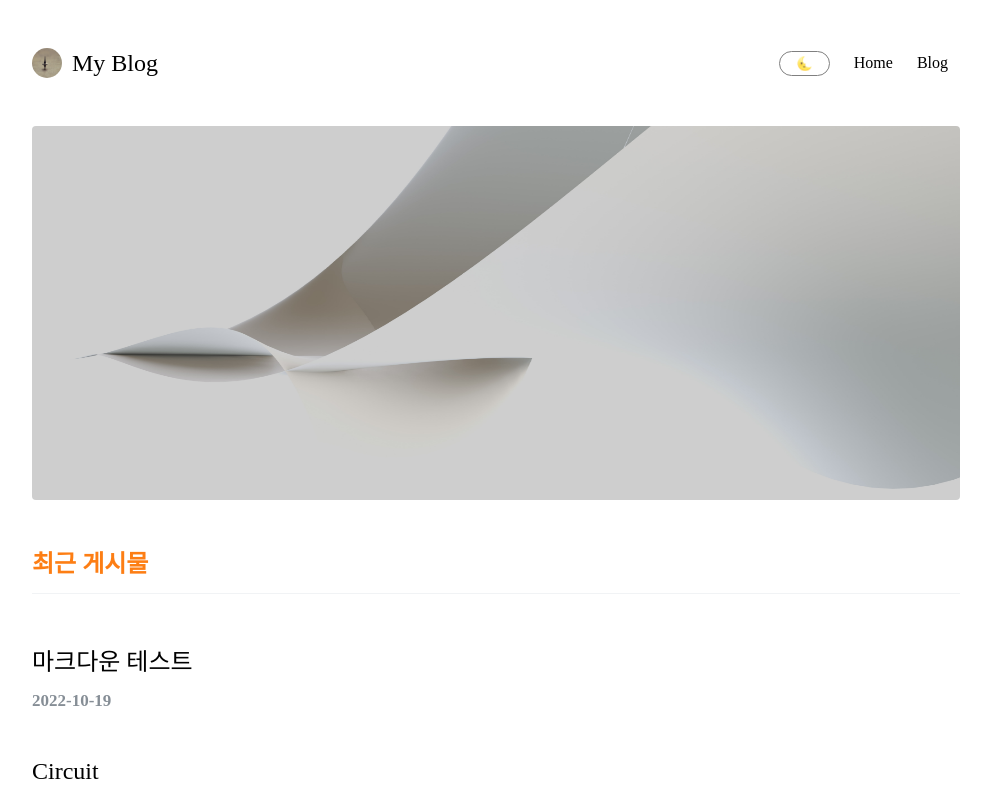
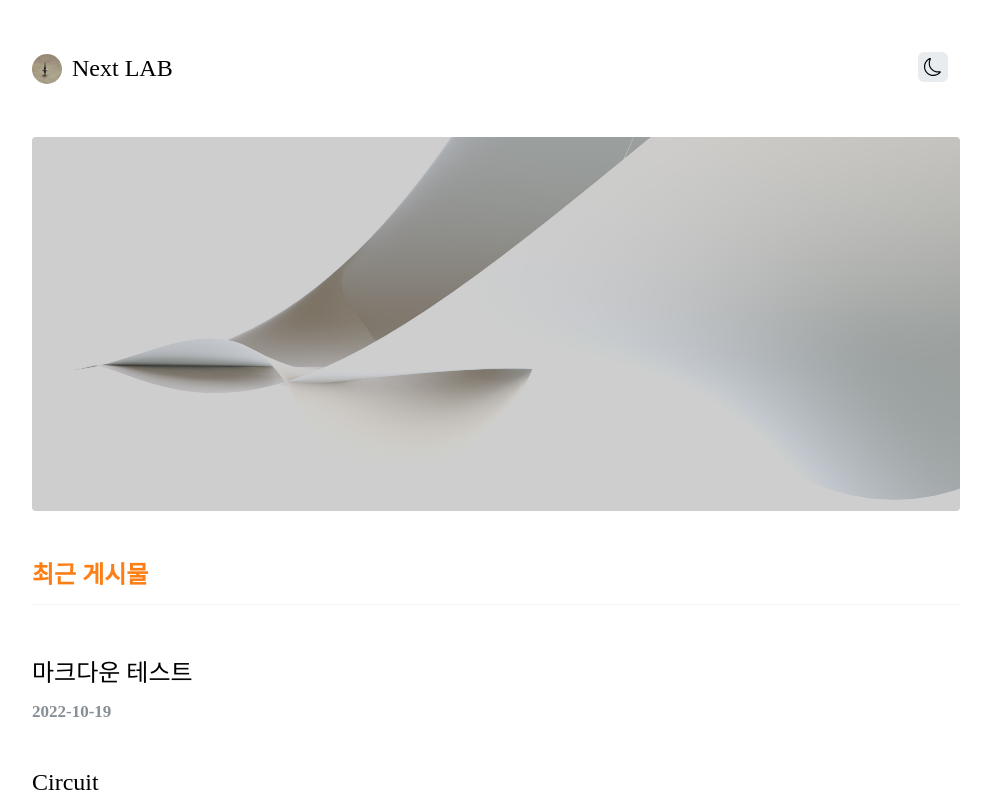
Before and after one commit to ctdlog/next-blog, a Next.js app: page / in a window 1280 px wide. Shown: the top 800 px of the page, without its empty margins (144-1135 px from the left). Built offline with nearby package versions, Linux system fonts and the light colour scheme.

Commit message:
💄 add react-icons, update Dark Mode Icon

```diff
--- a/components/Header.tsx
+++ b/components/Header.tsx
@@ -3,6 +3,7 @@ import styled from '@emotion/styled';
 import Image from 'next/image';
 import Link from 'next/link';
 import { useContext } from 'react';
+import { BsSun, BsMoon } from 'react-icons/bs';
 
 const HeaderBlock = styled.div`
   display: flex;
@@ -22,6 +23,8 @@ const Logo = styled.div`
 `;
 
 const LinkWrapper = styled.div`
+  display: flex;
+  align-items: center;
   margin-left: auto;
   a,
   button {
@@ -33,14 +36,22 @@ const LinkWrapper = styled.div`
   }
 `;
 
-const ModeToggleButton = styled.button`
+const ModeToggleButton = styled.button<{ isDark: boolean }>`
   color: white;
   background: none;
   border: none;
-  border: 1px solid gray;
   border-radius: 24px;
-  padding: 4px 16px;
+  padding: 4px 0px;
   cursor: pointer;
+
+  svg {
+    width: 30px;
+    height: 30px;
+    color: ${({ isDark }) => (isDark ? '#fff' : '#000')};
+    background-color: ${({ isDark }) => (isDark ? '#343a40' : '#e9ecef')};
+    border-radius: 6px;
+    padding: 6px;
+  }
 `;
 
 const Header = () => {
@@ -48,13 +59,13 @@ const Header = () => {
   return (
     <HeaderBlock>
       <LogoImage src='/logo.jpg' alt='logo' width='30' height='30' />
-      <Logo>My Blog</Logo>
+      <Logo>Next LAB</Logo>
       <LinkWrapper>
-        <ModeToggleButton onClick={toggleTheme}>
-          {isDark ? '☀️' : '🌜'}
+        <ModeToggleButton onClick={toggleTheme} isDark={isDark}>
+          {isDark ? <BsSun /> : <BsMoon />}
         </ModeToggleButton>
-        <Link href={'/'}>Home</Link>
-        <Link href={'/'}>Blog</Link>
+        {/* <Link href={'/'}>Home</Link>
+        <Link href={'/'}>Blog</Link> */}
       </LinkWrapper>
     </HeaderBlock>
   );
--- a/package.json
+++ b/package.json
@@ -16,6 +16,7 @@
     "next": "12.3.1",
     "react": "18.2.0",
     "react-dom": "18.2.0",
+    "react-icons": "^4.6.0",
     "remark": "^14.0.2",
     "remark-html": "^15.0.1",
     "remark-prism": "^1.3.6",
```
Also changed, not shown: 1 other file (tests, documents, lock files or other folders).
